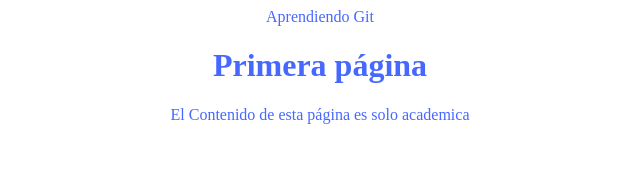
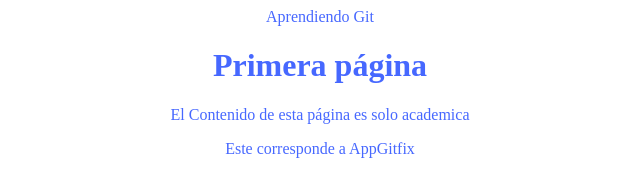
Before and after one commit to carloselozano/AppGit, a plain HTML site: page index.html in a window 1280 px wide. Shown: the whole page, without its empty margins (320-960 px from the left). Drawn offline with Linux system fonts and the light colour scheme.

Commit message:
Modifico index.html

```diff
--- a/index.html
+++ b/index.html
@@ -6,5 +6,6 @@
   <body>
     <h1>Primera página</h1>
     <p>El Contenido de esta página es solo academica</p>
+    <p>Este corresponde a AppGitfix</p>
   </body>
 </html>
```
